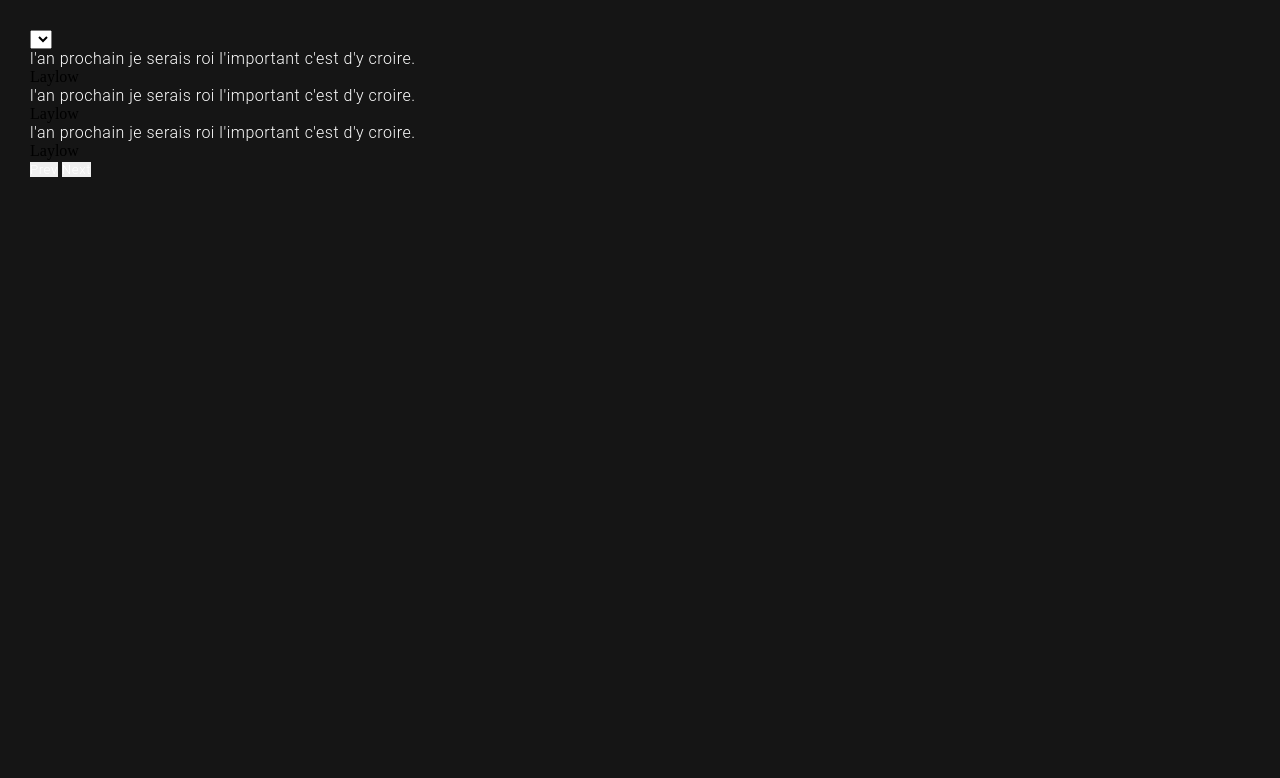
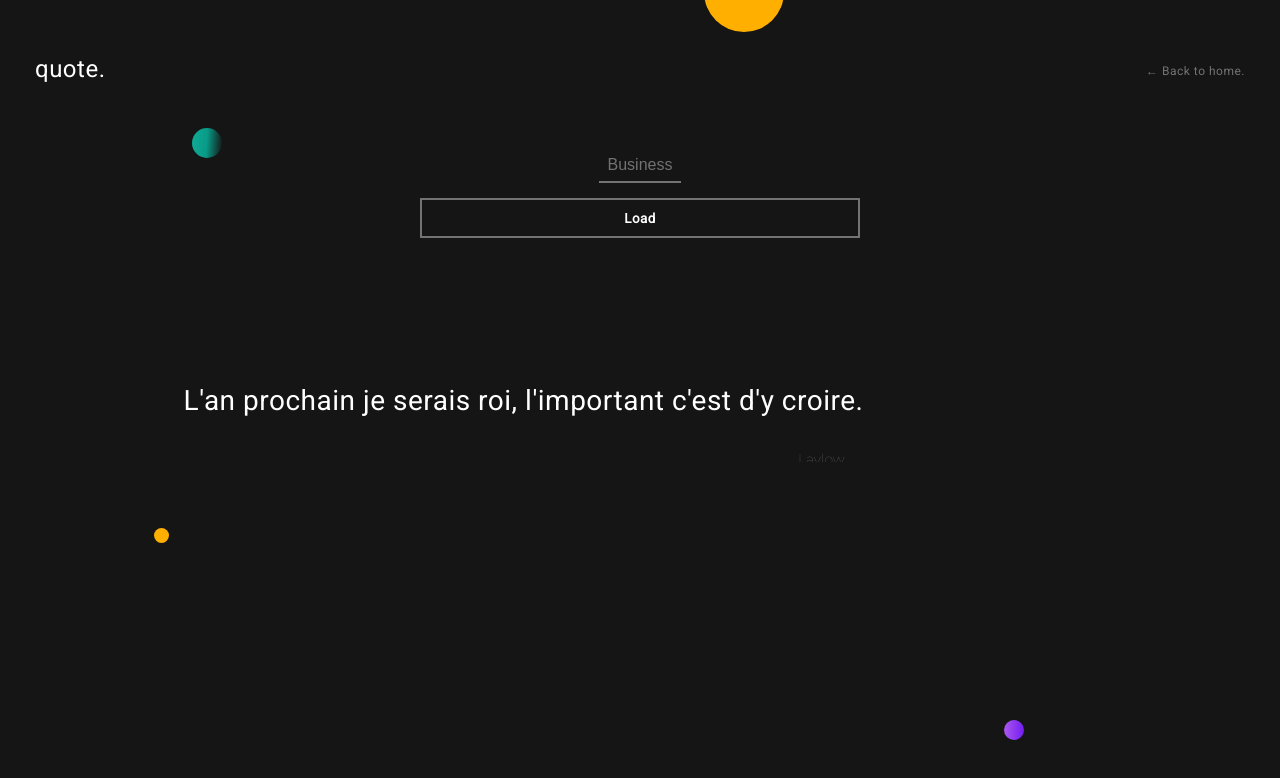
Before and after one commit to dev-ouss/Nodejs__projects, a website: page quoteApp/client/display.html in a window 1280 px wide. Drawn offline with nearby package versions, Linux system fonts and the light colour scheme.

Commit message:
added styles and fixed a bug

```diff
--- a/quoteApp/client/display.html
+++ b/quoteApp/client/display.html
@@ -4,36 +4,59 @@
     <meta charset="UTF-8" />
     <meta http-equiv="X-UA-Compatible" content="IE=edge" />
     <meta name="viewport" content="width=device-width, initial-scale=1.0" />
+    <link
+      href="https://fonts.googleapis.com/css2?family=Montserrat:wght@100&family=Roboto&display=swap"
+      rel="stylesheet"
+    />
+    <link
+      rel="stylesheet"
+      href="https://unpkg.com/swiper@8/swiper-bundle.min.css"
+    />
+
     <link rel="stylesheet" href="styles.css" />
     <title>Document</title>
   </head>
   <body>
     <section>
-      <select name="categories" id="">
-        <option value="business"></option>
-        <option value="philosophy"></option>
-        <option value="psychology"></option>
-        <option value="art"></option>
-        <option value="science"></option>
-      </select>
-      <div class="slider">
-        <div class="slide">
-          <p>l'an prochain je serais roi l'important c'est d'y croire.</p>
-          <span class="author">Laylow</span>
-        </div>
-        <div class="slide">
-          <p>l'an prochain je serais roi l'important c'est d'y croire.</p>
-          <span class="author">Laylow</span>
-        </div>
-        <div class="slide">
-          <p>l'an prochain je serais roi l'important c'est d'y croire.</p>
-          <span class="author">Laylow</span>
+      <div class="title">
+        <h1>quote.</h1>
+        <a href="./index.html">&leftarrow; Back to home.</a>
+      </div>
+      <form action="" class="form form__2">
+        <select name="categories" id="select__category">
+          <option value="business">Business</option>
+          <option value="philosophy">Philosophy</option>
+          <option value="psychology">Psychology</option>
+          <option value="art">Art</option>
+          <option value="science">Science</option>
+        </select>
+        <button class="form__2__submit" type="submit">Load</button>
+      </form>
+      <div class="swiper">
+        <div class="swiper-wrapper">
+          <div class="swiper-slide">
+            <p>L'an prochain je serais roi, l'important c'est d'y croire.</p>
+            <span>Laylow</span>
+          </div>
+          <div class="swiper-slide">
+            <p>L'an prochain je serais roi, l'important c'est d'y croire.</p>
+            <span>Laylow</span>
+          </div>
+          <div class="swiper-slide">
+            <p>L'an prochain je serais roi, l'important c'est d'y croire.</p>
+            <span>Laylow</span>
+          </div>
         </div>
       </div>
-      <div class="btn__container">
-        <button id="prev">Prev</button>
-        <button id="next">Next</button>
-      </div>
+      <div class="circle__1"></div>
+      <div class="circle__2"></div>
+      <div class="circle__3"></div>
+      <div class="circle__4"></div>
+      <div class="circle__5"></div>
+      <div class="circle__6"></div>
+      <div class="circle__7"></div>
+      <script src="https://unpkg.com/swiper@8/swiper-bundle.min.js"></script>
+      <script src="./display.js"></script>
     </section>
   </body>
 </html>
--- /dev/null
+++ b/quoteApp/client/display.js
@@ -0,0 +1,16 @@
+const swiper = new Swiper(".swiper", {
+  // Optional parameters
+  direction: "horizontal",
+  loop: true,
+
+  // Navigation arrows
+  navigation: {
+    nextEl: ".swiper-button-next",
+    prevEl: ".swiper-button-prev",
+  },
+
+  // And if we need scrollbar
+  scrollbar: {
+    el: ".swiper-scrollbar",
+  },
+});
--- a/quoteApp/client/styles.css
+++ b/quoteApp/client/styles.css
@@ -39,6 +39,7 @@ section .title a {
   color: var(--txt-clr-2);
   font-size: 12px;
   cursor: pointer;
+  margin-top: 4px;
 }
 
 /* buttons styles */
@@ -46,16 +47,15 @@ section .title a {
   display: flex;
   flex-direction: column;
   position: absolute;
-  top: 55%;
+  top: 50%;
   left: 50%;
-  transform: translate(-50%, -55%);
+  transform: translate(-50%, -50%);
 }
 
 .buttons button {
   background: transparent;
   width: 220px;
   padding: 20px 0;
-
   font-weight: bold;
   color: var(--txt-clr-1);
   margin: 10px 0;
@@ -182,7 +182,6 @@ form select option {
   font-family: Roboto;
   font-weight: bold;
 }
-
 form input {
   border: none;
   background: transparent;
@@ -220,7 +219,6 @@ section .form__wrapper {
   width: 85%;
   margin: 0 auto;
 }
-
 .form {
   display: flex;
   flex-direction: column;
@@ -228,7 +226,6 @@ section .form__wrapper {
   margin: 0 auto;
   padding: 30px 0;
 }
-
 .form select {
   -webkit-appearance: none;
   -moz-appearance: none;
@@ -249,7 +246,7 @@ section .form__wrapper {
   color: var(--txt-clr-2);
   font-size: 12px;
 }
-.form #submit {
+.form .submit {
   border-radius: 8px;
   background: linear-gradient(90deg, #263341, #015871);
   width: 85%;
@@ -306,3 +303,52 @@ section .form__wrapper {
     transform: translate3d(0, 5px, 0);
   }
 }
+/* form 2 styles */
+section .form__2 {
+  width: 60%;
+  margin: 20px auto;
+  align-items: center;
+}
+section .form__2 select {
+  text-align: center;
+}
+
+section .form__2 .form__2__submit {
+  margin: 5px 10px;
+  height: 40px;
+  width: 60%;
+  font-weight: bold;
+  border: 2px solid var(--txt-clr-2);
+  background: transparent;
+}
+/* swiper styles */
+.swiper {
+  width: 80%;
+  margin: 0 auto;
+  position: absolute;
+  top: 50%;
+  transform: translateY(-50%);
+}
+.swiper-slide p {
+  color: var(--txt-clr-1);
+  font-size: 28px;
+  max-width: 80%;
+  text-align: justify;
+}
+.swiper-slide span {
+  font-family: Montserrat;
+  color: var(--txt-clr-2);
+  font-size: 14px;
+  position: absolute;
+  top: 90%;
+  left: 60%;
+}
+.swiper .swiper-wrapper {
+  width: 70%;
+  margin: 0 auto;
+}
+.swiper-wrapper .swiper-slide {
+  position: relative;
+  height: auto;
+  padding: 45px 0;
+}
--- a/quoteApp/models/quotes.js
+++ b/quoteApp/models/quotes.js
@@ -2,11 +2,11 @@ const Joi = require("joi");
 const mongoose = require("mongoose");
 
 const quoteSchema = new mongoose.Schema({
-  body: { type: String, minlength: 5, maxlength: 500, required: true },
+  body: { type: String, minlength: 5, maxlength: 3000, required: true },
   author: { type: String, minlength: 5, maxlength: 255, required: true },
   category: {
     type: String,
-    minlength: 5,
+    minlength: 3,
     maxlength: 255,
     enum: [
       "business",
--- a/quoteApp/package.json
+++ b/quoteApp/package.json
@@ -18,6 +18,7 @@
   },
   "homepage": "https://github.com/dev-ouss/nodejs__projects#readme",
   "dependencies": {
+    "body-parser": "^1.20.0",
     "express": "^4.18.1",
     "joi": "^17.6.0",
     "mongoose": "^6.3.8"
--- a/quoteApp/router/quotes.js
+++ b/quoteApp/router/quotes.js
@@ -27,7 +27,7 @@ router.post("/", async (req, res) => {
   // data verification
   const { error } = validate(req.body);
   if (error) return res.status(400).send(error.details[0].message);
-
+  //creating + saving quote to database
   const quote = new Quote({
     body: req.body.body,
     author: req.body.author,
@@ -41,4 +41,4 @@ router.post("/", async (req, res) => {
   }
 });
 
-exports = router;
+module.exports = router;
```
Also changed, not shown: quoteApp/client/form.html (+2 -2 lines), quoteApp/client/form.js (+24 -0 lines), quoteApp/server.js (+11 -1 lines), 1 other file.
